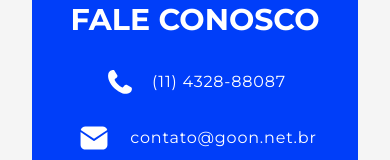
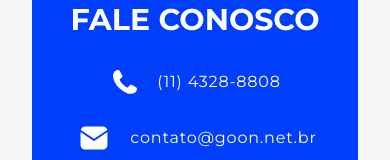
Before and after one commit to go-on-net-br/goon-website, a Next.js app: page /contato in a window 390 px wide. Shown: the part 134-294 px from the top of the page. Built offline with nearby package versions, Linux system fonts and the light colour scheme.

Commit message:
correct telephone

```diff
--- a/src/app/contato/page.tsx
+++ b/src/app/contato/page.tsx
@@ -34,7 +34,7 @@ function ContactInfo() {
           alt="ícone de um telefone"
           className="h-6 object-contain"
         />
-        <p>(11) 4328-88087</p>
+        <p>(11) 4328-8808</p>
       </div>
       <div className="flex items-center gap-4 tracking-wider text-white">
         <Image
```
